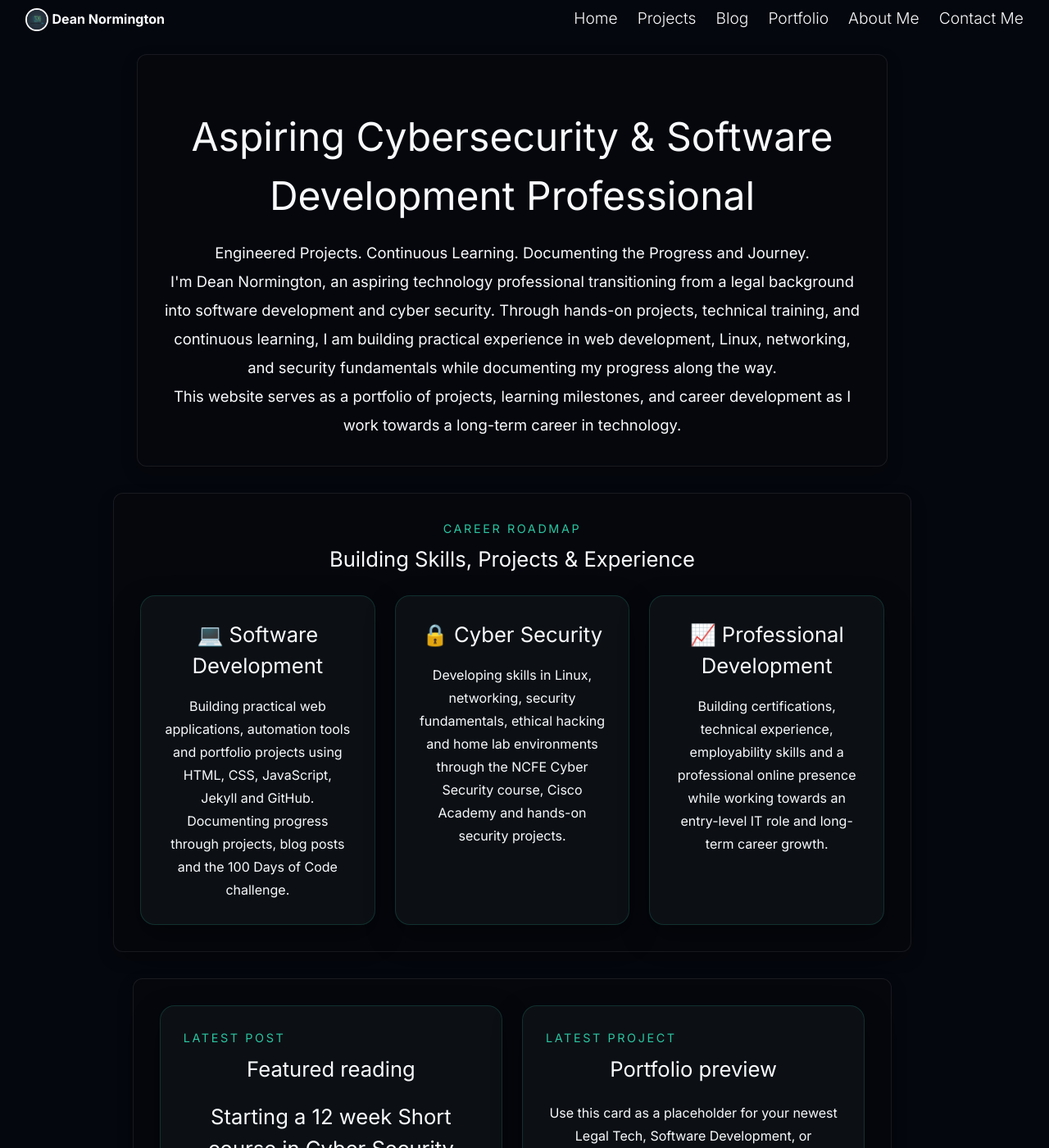
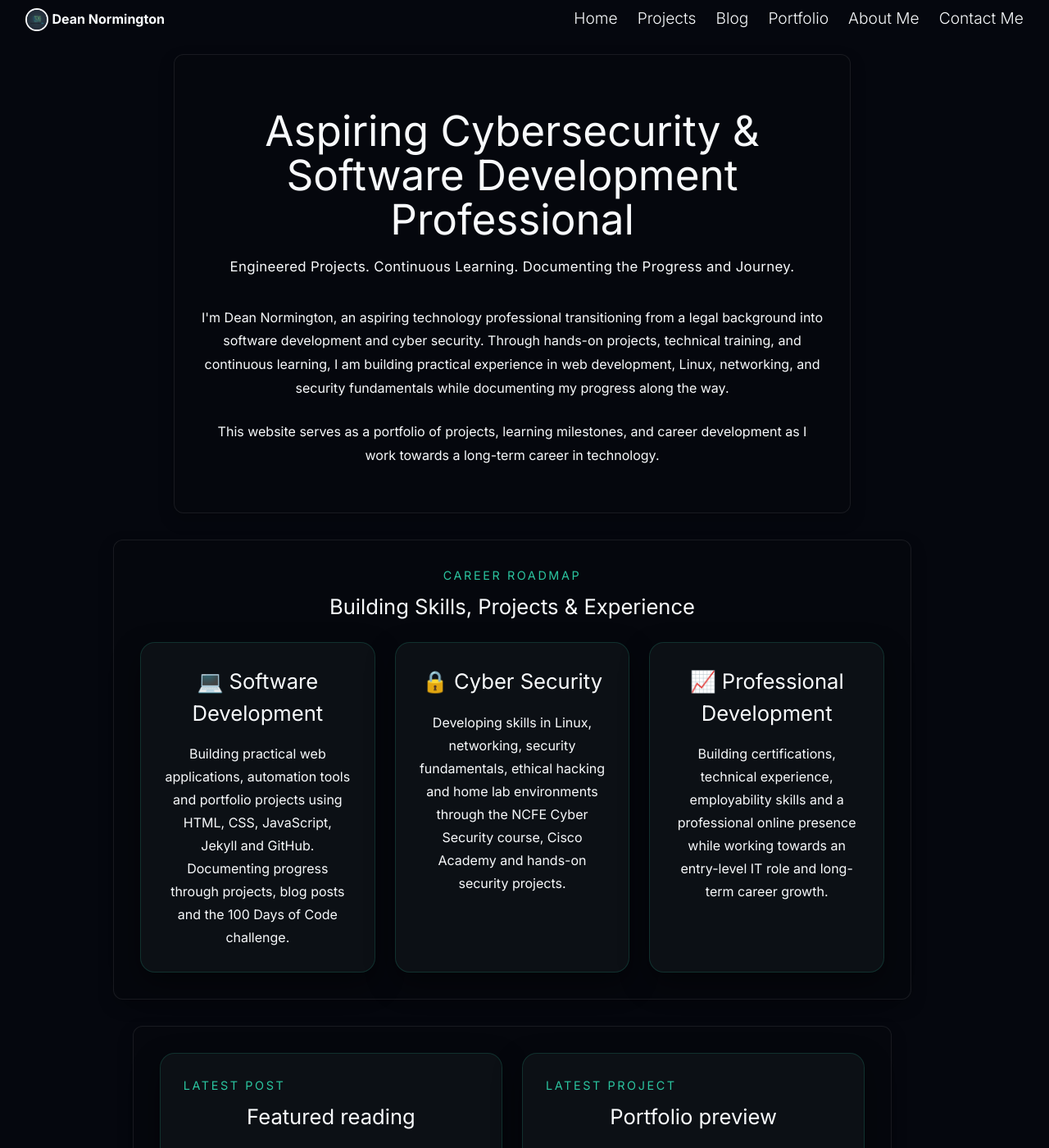
Before and after one commit to dean-js/dnormingtonlaw.uk, a Jekyll site: the page built from index.html, in a window 1280 px wide and 1400 px high. Shown: the whole window at 82% size. Built offline with Jekyll 4.4.1, drawn with Linux system fonts in a browser that asks for light colours; the list of posts is cut into pages by our own code.

Commit message:
updated css and typography of hero section and fixed cards on my learing path section removing bullet points

```diff
--- a/assets/css/main.css
+++ b/assets/css/main.css
@@ -1,4 +1,3 @@
-@charset "UTF-8";
 /*! normalize.css v7.0.0 | MIT License | github.com/necolas/normalize.css */
 /* Document
    ========================================================================== */
@@ -975,6 +974,11 @@
   font-weight: inherit;
 }
 
+.hero-content {
+  width: 100%;
+  max-width: 760px;
+}
+
 .hero-content ul {
   margin: 0;
   padding: 0;
@@ -1123,18 +1127,24 @@
 }
 
 .hero-content h1 {
-  font-size: 3rem;
+  font-size: clamp(2.6rem, 5vw, 3.2rem);
   color: #f8fafc;
   margin-bottom: 1rem;
   font-weight: inherit;
+  line-height: 1.05;
 }
 
 .hero-content p {
-  font-size: 1.15rem;
-  color: #f8fafc;
-  max-width: 800px;
-  margin: 0 auto;
-  line-height: 1.9;
+  font-size: 1rem;
+  color: #f8fafc;
+  max-width: 760px;
+  margin: 0 auto 1.5rem;
+  line-height: 1.8;
+}
+
+.hero-content .hero-tagline {
+  font-size: 1.05rem;
+  letter-spacing: 0.02em;
 }
 
 .panel-note {
@@ -1792,35 +1802,20 @@
   list-style: none;
   padding: 0;
   margin: 0 auto;
-  display: inline-block;
-  text-align: left;
+  width: 100%;
   max-width: 90%;
-}
-
-.learning-item ul,
+  text-align: center;
+}
+
 .learning-item li {
-  list-style: none;
-  margin: 0;
+  color: #f8fafc;
+  margin-bottom: 0.75rem;
   padding: 0;
-  text-align: center;
-}
-
-.learning-item li {
-  padding-left: 0;
-}
-
-.learning-item li {
-  color: #f8fafc;
-  margin-bottom: 0.5rem;
-  padding-left: 1rem;
-  position: relative;
+  position: static;
 }
 
 .learning-item li::before {
-  content: "•";
-  color: #2bc5a0;
-  position: absolute;
-  left: 0;
+  content: none;
 }
 
 .contact-section {
@@ -2435,3 +2430,24 @@
     text-align: center;
   }
 }
+/* --- Hero & Bio Layout Tweaks --- */
+.hero-tagline,
+.about-hero-tagline {
+  margin-bottom: 2rem !important;
+  font-size: 1.1rem;
+  color: #a0aec0;
+}
+
+.hero-bio,
+.about-bio {
+  margin-bottom: 1.5rem;
+  line-height: 1.75;
+  font-size: 1.05rem;
+  color: #e2e8f0;
+}
+
+.hero-content,
+.about-section {
+  max-width: 760px;
+  margin: 0 auto;
+}
```
Also changed, not shown: assets/css/scss/parts/_home-page.scss (+21 -25 lines).
